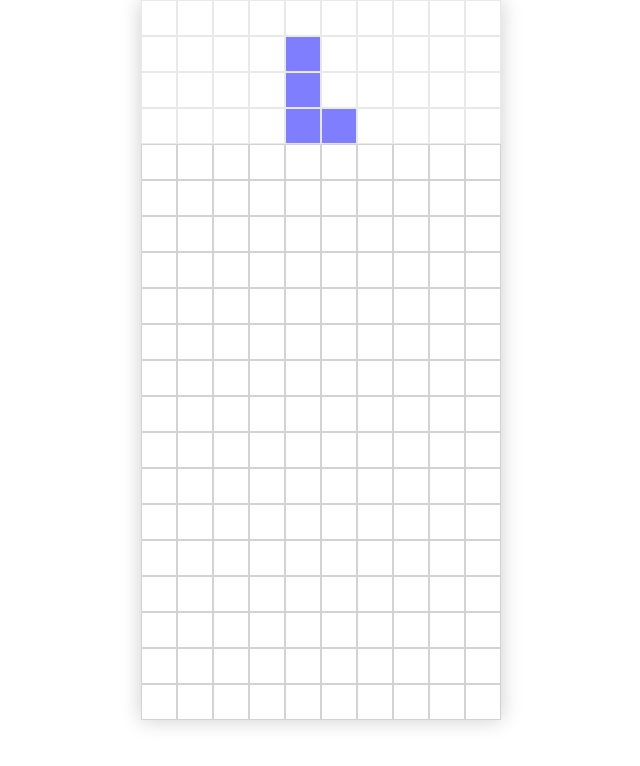
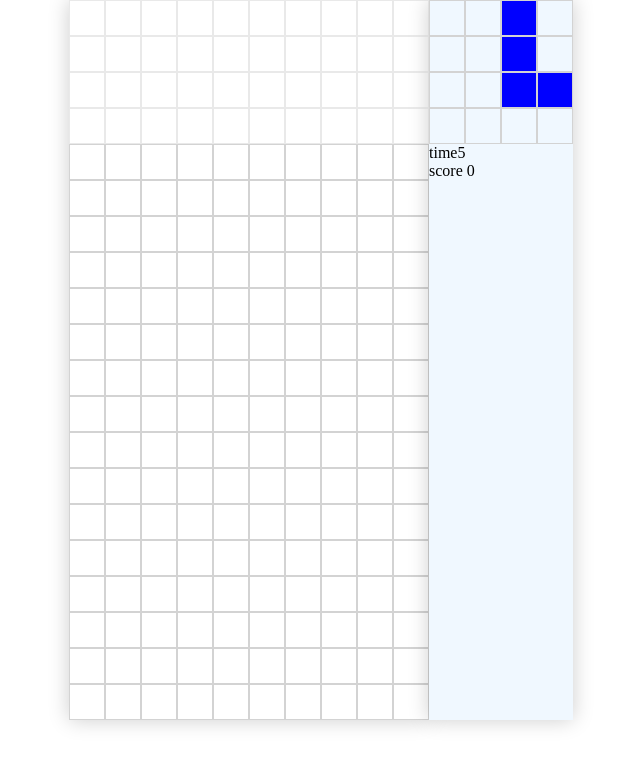
Before and after one commit to Tly1001/sei-project-one, a plain HTML site: page index.html in a window 1280 px wide. Shown: the whole page, without its empty margins (319-959 px from the left). Drawn offline with Linux system fonts and the light colour scheme.

Commit message:
added timer and score and next shape

```diff
--- a/index.html
+++ b/index.html
@@ -13,6 +13,11 @@
   <main>
     <div class="container">
       <div class="grid"></div>
+      <div class="sidebar">
+        <div class="next"></div>
+        <div class="timer">time<span id="time">0</span></div>
+        <div>score<span class="score"></span> 0</div>
+      </div>
     </div>
 
   </main>
--- a/scripts/app2.js
+++ b/scripts/app2.js
@@ -1,21 +1,30 @@
 function init() {
   // DOM elements
   const grid = document.querySelector('.grid')
+  const next = document.querySelector('.next')
+  const time = document.querySelector('#time')
+  const score = document.querySelector('.score')
+
   // const tetDom = document.querySelector('.occupied')
 
   // grid variables
   const width = 10
   const height = 20
   const cells = []
+  const nextShape = []
   for (let i = 0; i < height; i++) {
     cells.push([])
   }
 
   // game variables
+  const nextShapeCoordinates = [[7,8,10,11], [2,6,10,14], [6,7,10,11], [2,6,10,11],[3,6,7,11],[5,6,10,11],[3,7,10,11]]
+  let incomingShape
   let tet
   let tetrominoPos = []
   let state = 0
   let dropId
+  let timeId
+
 
   function createGrid() {
     for (let row = 0; row < height; row++) {
@@ -23,20 +32,48 @@ function init() {
         const cell = document.createElement('div')
         cell.dataset.row = row
         cell.dataset.col = col
-        cell.value = 0
         grid.appendChild(cell)
         cells[row].push(cell)
-
         // console.log(cells) gives 10 arrays(rows) each with 10 items (cols)
-
         cell.dataset.row < 4 ? cell.classList.add('hidden-grid') : null
       }
     }
   }
 
+  function timeCount() {
+    timeId = setInterval(() => {
+      time.textContent = parseInt(time.textContent) + 1
+    }, 1000)
+  }
+
+  function nextShapeGrid() {
+    for (let i = 0; i < 16; i++) {
+      const cell = document.createElement('div')
+      next.appendChild(cell)
+      nextShape.push(cell)
+    }
+  }
+
+  function getRandomLetter() {
+    const num = Math.floor((Math.random() * 7))
+    generateNextShape(nextShapeCoordinates[num], num)
+  }
+
+  function generateNextShape(id, num) {
+    nextShape.map(sq => sq.classList.remove('.occupied'))
+    id.map(place => nextShape[place].classList.add('occupied'))
+    incomingShape = JSON.parse(JSON.stringify(num))
+  }
+
+  function gameOver() {
+    clearInterval(timeId)
+  }
+
   createGrid()
-  // console.log(cells[4][3].dataset)
-  // gives {row: "4", col: "3"}
+  nextShapeGrid()
+
+  timeCount()
+
 
   // create tetrominos
 
@@ -375,10 +412,7 @@ function init() {
     tetrominoPos.map(pos => addClass(pos))
   }
 
-  function getRandomLetter() {
-    const num = Math.floor((Math.random() * 7))
-    return shapes[num]
-  }
+
 
   function createTetrominos() {
     //start new tet
@@ -418,6 +452,7 @@ function init() {
   }
 
   function blockLanded() {
+    score.textContent = parseInt(score.textContent) + 160
     clearInterval(dropId)
     state = 0
     tetrominoPos.map(pos => lockClass(pos))
@@ -434,12 +469,9 @@ function init() {
 
   function lineBreak(index) {
     // console.log(index)gives one number eg 19 at base
-
+    score.textContent = parseInt(score.textContent) + 1500
     // find all locked squares
     cells[index].map(sq => clearClass(sq))
-    //   sq.classList.remove('occupied')
-    //   sq.classList.remove('locked')
-    // })
     lineDrop(index)
   }
 
@@ -461,8 +493,7 @@ function init() {
       }
     })
 
-    // remove change and replace
-
+    // remove change and replace locked squares
     setTimeout(function() {
       for (let i = 0; i < lockedCols.length; i++) {
         cells[lockedRows[i]][lockedCols[i]].classList.remove('locked')
@@ -470,7 +501,7 @@ function init() {
       }
     }, 800)
 
-    // change and replace
+
   }
 
   // Key movement
@@ -566,6 +597,10 @@ function init() {
   }
 
 
+
+
+
+
   createTetrominos()
 
   // Event Listeners
--- a/styles/main.css
+++ b/styles/main.css
@@ -9,20 +9,20 @@ body {
 
 
 .container {
-  height: 100vh;
   display: flex;
   justify-content: center;
+  height: 100vh;
   /* align-items: center; */
 }
 
 .grid {
+  display: flex;
   align-items: center;
+  flex-wrap: wrap;
+  justify-content: center;
+  height: 90%;
+  width: 360px;
   box-shadow: 0 0 20px 0 rgba(0, 0, 0, 0.2);
-  display: flex;
-  flex-wrap: wrap;
-  height: 90%;
-  justify-content: center;
-  width: 360px;
 }
 
 .grid div {
@@ -46,6 +46,43 @@ body {
   background-color: black;
 }
 
+.sidebar {
+  background-color: aliceblue;
+  box-shadow: 0 0 20px 0 rgba(0, 0, 0, 0.2);
+  height: 90%;
+}
+
+.next {
+  background-color: aliceblue;
+}
+
+.timer {
+  background-color: aliceblue;
+}
+
+.score {
+  background-color: aliceblue;
+}
+
+.next {
+  display: flex;
+  align-items: center;
+  flex-wrap: wrap;
+  justify-content: center;
+  height: 144px;
+  width: 144px;
+}
+
+.next div {
+  border: 1px solid lightgrey;
+  flex-grow: 1;
+  height: 36px;
+  width: 36px;
+}
+
+
+
+
 
 /* .grid div.pika {
   background-image: url('../assets/pika-sprite.png');
```
